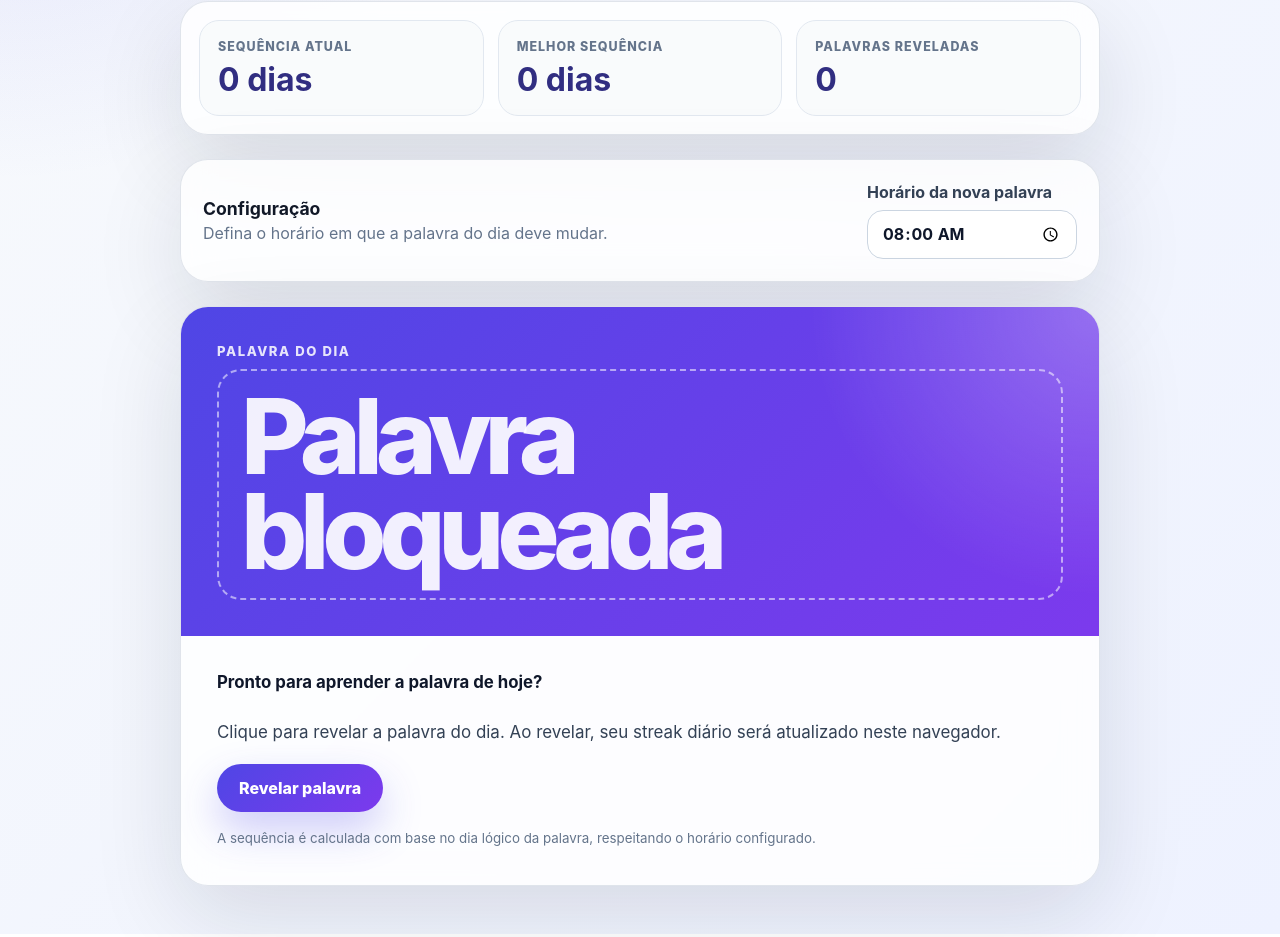
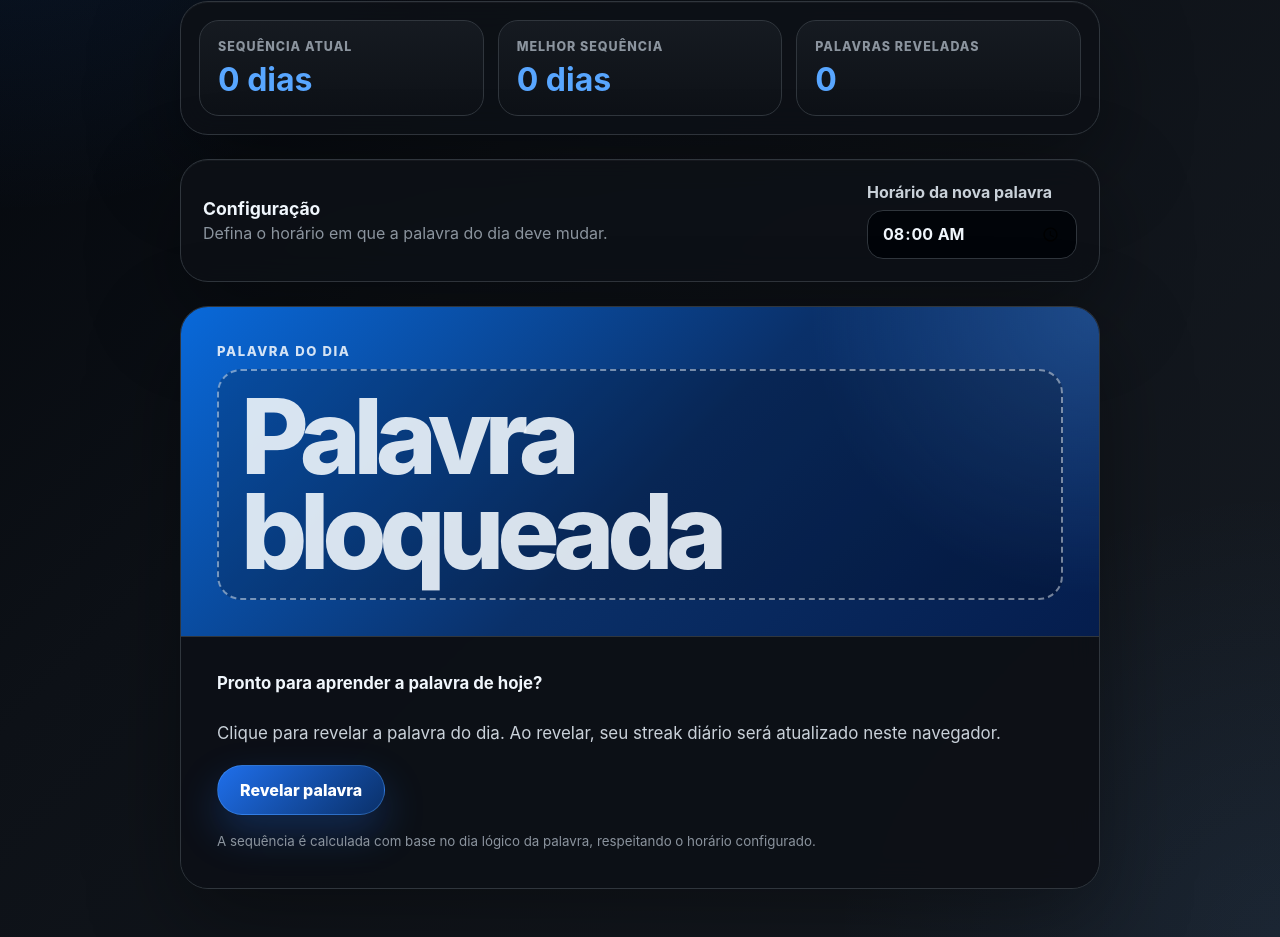
Before and after one commit to edriansds/vocabulario-diario, a React (Vite) app: page / in a window 1280 px wide. Shown: the part 330-1267 px from the top of the page. Built offline with nearby package versions, Linux system fonts and the light colour scheme.

Commit message:
Update color scheme and gradients in styles.css

```diff
--- a/src/styles.css
+++ b/src/styles.css
@@ -2,10 +2,13 @@
   font-family:
     Inter, ui-sans-serif, system-ui, -apple-system, BlinkMacSystemFont, "Segoe UI",
     sans-serif;
-  color: #172033;
+
+  color: #c9d1d9;
   background:
-    radial-gradient(circle at top left, rgba(99, 102, 241, 0.18), transparent 32rem),
-    linear-gradient(135deg, #f8fafc 0%, #eef2ff 100%);
+    radial-gradient(circle at top left, rgba(47, 129, 247, 0.18), transparent 34rem),
+    radial-gradient(circle at bottom right, rgba(88, 166, 255, 0.08), transparent 28rem),
+    linear-gradient(135deg, #010409 0%, #0d1117 42%, #161b22 100%);
+
   font-synthesis: none;
   text-rendering: optimizeLegibility;
 }
@@ -42,7 +45,7 @@ button {
 
 .eyebrow {
   margin: 0 0 10px;
-  color: #4f46e5;
+  color: #58a6ff;
   font-size: 0.78rem;
   font-weight: 800;
   letter-spacing: 0.12em;
@@ -52,7 +55,7 @@ button {
 h1 {
   max-width: 780px;
   margin: 0 auto;
-  color: #0f172a;
+  color: #f0f6fc;
   font-size: clamp(2.25rem, 7vw, 4.75rem);
   line-height: 0.98;
   letter-spacing: -0.06em;
@@ -61,7 +64,7 @@ h1 {
 .description {
   max-width: 580px;
   margin: 18px auto 0;
-  color: #475569;
+  color: #8b949e;
   font-size: 1.08rem;
   line-height: 1.7;
 }
@@ -70,10 +73,12 @@ h1 {
 .streak-card,
 .word-card,
 .empty-state {
-  border: 1px solid rgba(148, 163, 184, 0.28);
+  border: 1px solid #30363d;
   border-radius: 28px;
-  background: rgba(255, 255, 255, 0.82);
-  box-shadow: 0 30px 90px rgba(15, 23, 42, 0.12);
+  background: rgba(13, 17, 23, 0.86);
+  box-shadow:
+    0 30px 90px rgba(0, 0, 0, 0.36),
+    inset 0 1px 0 rgba(240, 246, 252, 0.04);
   backdrop-filter: blur(16px);
 }
 
@@ -86,16 +91,17 @@ h1 {
 }
 
 .streak-card div {
-  border: 1px solid #e2e8f0;
+  border: 1px solid #30363d;
   border-radius: 20px;
   padding: 18px;
-  background: rgba(248, 250, 252, 0.82);
+  background:
+    linear-gradient(180deg, rgba(22, 27, 34, 0.94), rgba(13, 17, 23, 0.94));
 }
 
 .streak-label {
   display: block;
   margin-bottom: 8px;
-  color: #64748b;
+  color: #8b949e;
   font-size: 0.78rem;
   font-weight: 800;
   letter-spacing: 0.08em;
@@ -104,7 +110,7 @@ h1 {
 
 .streak-card strong {
   display: block;
-  color: #312e81;
+  color: #58a6ff;
   font-size: clamp(1.4rem, 4vw, 2rem);
   line-height: 1.1;
 }
@@ -120,36 +126,36 @@ h1 {
 
 .settings-card h2 {
   margin: 0 0 4px;
-  color: #111827;
+  color: #f0f6fc;
   font-size: 1.1rem;
 }
 
 .settings-card p {
   margin: 0;
-  color: #64748b;
+  color: #8b949e;
 }
 
 .time-field {
   display: grid;
   gap: 8px;
   min-width: 210px;
-  color: #334155;
+  color: #c9d1d9;
   font-weight: 700;
 }
 
 .time-field input {
   width: 100%;
-  border: 1px solid #cbd5e1;
+  border: 1px solid #30363d;
   border-radius: 16px;
   padding: 12px 14px;
-  color: #0f172a;
-  background: #ffffff;
+  color: #f0f6fc;
+  background: #010409;
   outline: none;
 }
 
 .time-field input:focus {
-  border-color: #6366f1;
-  box-shadow: 0 0 0 4px rgba(99, 102, 241, 0.16);
+  border-color: #58a6ff;
+  box-shadow: 0 0 0 4px rgba(56, 139, 253, 0.2);
 }
 
 .word-card {
@@ -158,10 +164,11 @@ h1 {
 
 .word-header {
   padding: 36px;
-  color: #ffffff;
+  color: #f0f6fc;
   background:
-    radial-gradient(circle at top right, rgba(255, 255, 255, 0.26), transparent 18rem),
-    linear-gradient(135deg, #4f46e5, #7c3aed);
+    radial-gradient(circle at top right, rgba(88, 166, 255, 0.28), transparent 18rem),
+    linear-gradient(135deg, #0969da 0%, #0a3069 52%, #051d4d 100%);
+  border-bottom: 1px solid #30363d;
 }
 
 .word-header span {
@@ -170,7 +177,7 @@ h1 {
   font-size: 0.82rem;
   font-weight: 800;
   letter-spacing: 0.12em;
-  opacity: 0.86;
+  opacity: 0.88;
   text-transform: uppercase;
 }
 
@@ -185,11 +192,12 @@ h1 {
 .hidden-word {
   width: fit-content;
   max-width: 100%;
-  border: 2px dashed rgba(255, 255, 255, 0.54);
+  border: 2px dashed rgba(240, 246, 252, 0.48);
   border-radius: 24px;
   padding: 18px 22px;
-  color: rgba(255, 255, 255, 0.92);
+  color: rgba(240, 246, 252, 0.9);
   font-weight: 800;
+  background: rgba(1, 4, 9, 0.2);
 }
 
 .word-content {
@@ -198,57 +206,65 @@ h1 {
 
 .word-section {
   padding: 30px 36px;
-  border-bottom: 1px solid #e2e8f0;
+  border-bottom: 1px solid #30363d;
+  background: rgba(13, 17, 23, 0.62);
 }
 
 .word-section h3,
 .reveal-panel h3 {
   margin: 0 0 10px;
-  color: #0f172a;
+  color: #f0f6fc;
   font-size: 1.05rem;
 }
 
 .word-section p,
 .reveal-panel p {
   margin: 0;
-  color: #334155;
+  color: #c9d1d9;
   font-size: 1.06rem;
   line-height: 1.75;
 }
 
 .example {
   font-style: italic;
+  color: #dbeafe;
 }
 
 .word-footer {
   padding: 22px 36px;
-  color: #64748b;
+  color: #8b949e;
   font-size: 0.95rem;
+  background: rgba(1, 4, 9, 0.28);
 }
 
 .reveal-panel {
   display: grid;
   gap: 16px;
   padding: 36px;
+  background: rgba(13, 17, 23, 0.68);
 }
 
 .reveal-button {
   width: fit-content;
-  border: none;
+  border: 1px solid rgba(88, 166, 255, 0.38);
   border-radius: 999px;
   padding: 14px 22px;
   color: #ffffff;
-  background: linear-gradient(135deg, #4f46e5, #7c3aed);
+  background: linear-gradient(135deg, #1f6feb, #0a3069);
   font-weight: 800;
-  box-shadow: 0 18px 40px rgba(79, 70, 229, 0.28);
+  box-shadow: 0 18px 40px rgba(31, 111, 235, 0.28);
   transition:
     transform 160ms ease,
-    box-shadow 160ms ease;
+    box-shadow 160ms ease,
+    border-color 160ms ease,
+    background 160ms ease;
 }
 
 .reveal-button:hover {
   transform: translateY(-1px);
-  box-shadow: 0 22px 52px rgba(79, 70, 229, 0.34);
+  border-color: rgba(88, 166, 255, 0.72);
+  background: linear-gradient(135deg, #2f81f7, #0969da);
+  box-shadow: 0 22px 52px rgba(31, 111, 235, 0.36);
 }
 
 .reveal-button:active {
@@ -256,7 +272,7 @@ h1 {
 }
 
 .reveal-panel small {
-  color: #64748b;
+  color: #8b949e;
   line-height: 1.6;
 }
 
@@ -271,7 +287,7 @@ h1 {
 }
 
 .empty-state p {
-  color: #64748b;
+  color: #8b949e;
 }
 
 @media (max-width: 720px) {
```
